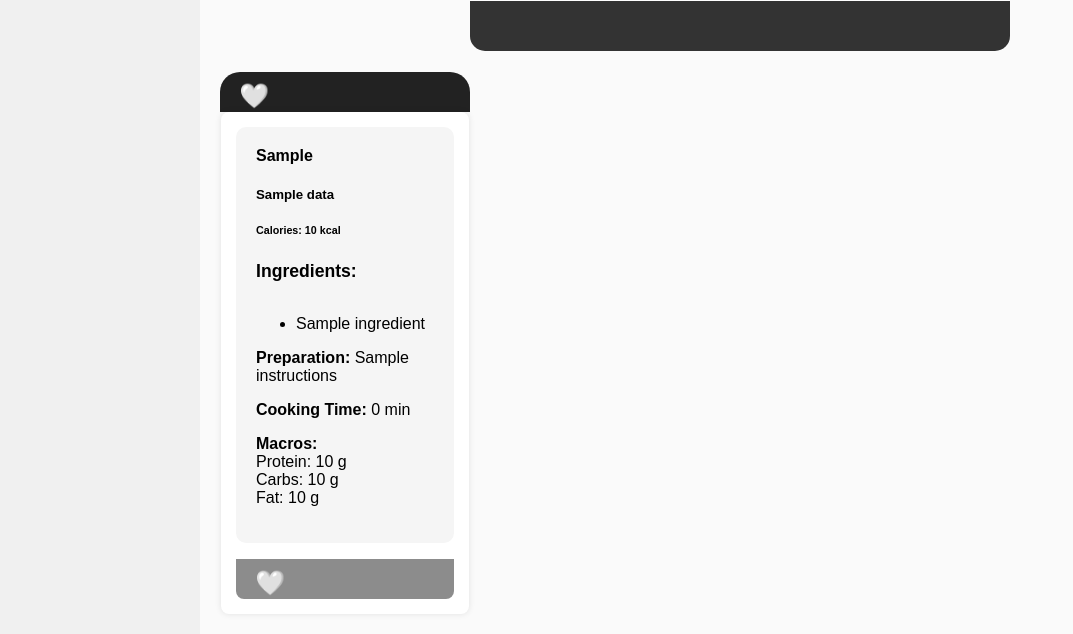
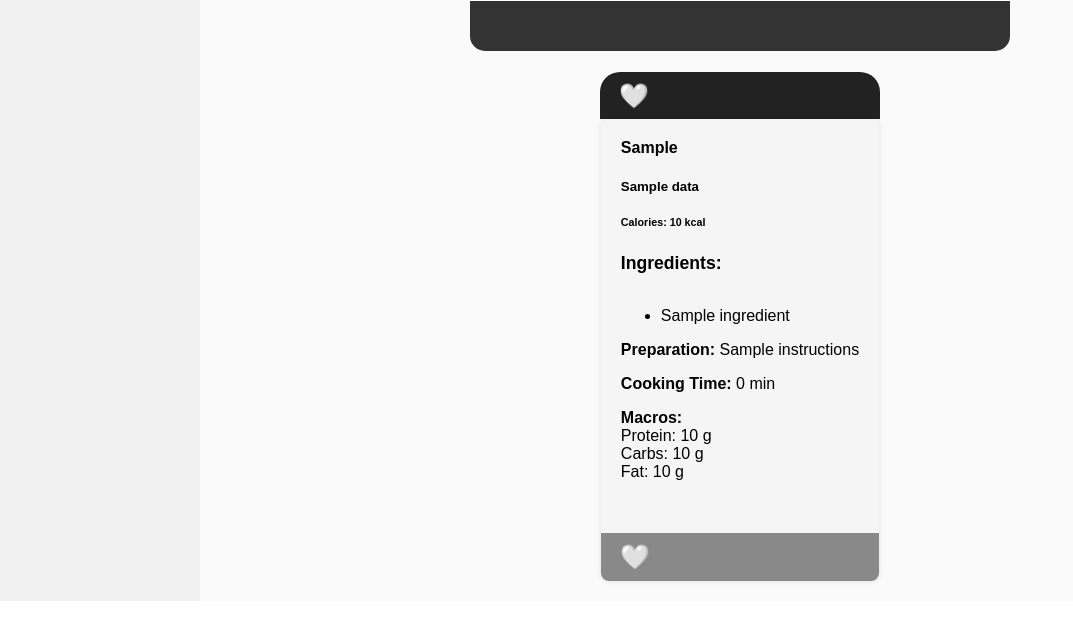
Before and after one commit to lextale/MealPlanGenerator, a Flask app: template app/templates/saved.html in a window 1280 px wide. Shown: the part 586-1220 px from the top of the page, without its empty margins (0-1073 px from the left). After the commit the page ends 1187 px from the top, so only its background shows below. Run offline with Flask 3, Linux system fonts and the light colour scheme; the visitor is signed in with stand-in values (Sample User, id 1); the template is opened without the code that fills it: most values are stand-ins (such as "Sample title", 1, 10 or a date in 2020).

Commit message:
Fix saved meal plans html + css

```diff
--- a/app/static/saved.css
+++ b/app/static/saved.css
@@ -338,20 +338,22 @@ background-color: transparent;
 .row {
   margin-right: 0px;
   margin-left: 0px;
-  display: -ms-flexbox;
-  display: flex;
-  -ms-flex-wrap: wrap;
-  flex-wrap: wrap;
+  display: grid;
+  grid-auto-rows: auto;
+  align-content: stretch;
+  justify-content: center;
+  justify-items: start;
+  align-items: stretch;
 }
 
 .col-md-4 {
   padding-left: 1px;
   padding-right: 1px;
+  grid-row: none;
 }
 
 .card-meal-plan {
-  background-color: white;
-  padding: 15px;
+  background-color: whitesmoke;
   border-radius: 8px;
   box-shadow: 0 0 6px rgba(0,0,0,0.1);
 }
@@ -371,7 +373,6 @@ background-color: transparent;
 }
 
 .meal-like-bar-on-meal-plan {
-  height: 40px;
   background-color: rgb(105 105 105 / 76%);
   border-bottom-right-radius: 8px;
   border-bottom-left-radius: 8px;
@@ -385,7 +386,7 @@ button#like-meal-btn-meal-plan {
 }
 
 .meal-plan-container {
-    max-width: 250px;
+  min-width: 280px;
   background-color: transparent;
   border-top-left-radius: 20px;
   padding-left: 0px;
@@ -396,7 +397,6 @@ button#like-meal-btn-meal-plan {
 }
 
 .meal-plan-bar {
-    height: 40px;
     background-color: #222;
     border-color: #222;
     border-top-left-radius: 20px;
@@ -426,3 +426,8 @@ button#like-meal-plan-btn:focus {
   box-shadow: none;
   background-color: transparent;
 }
+
+div#meal-plans-content {
+  width: max-content;
+  justify-self: center;
+}
--- a/app/templates/saved.html
+++ b/app/templates/saved.html
@@ -136,13 +136,13 @@
                         <button type="submit" class="like-meal-btn" id="like-meal-btn-meal-plan">🤍</button>
                       </form>
                   </div>
-              {% endfor %}
                 </div> <!-- .card-meal-plan -->
               </div> <!-- .col-md-4 -->
             {% endfor %}
           </div> <!-- .row (meal plans) -->
         </div> <!-- meal-plans-container -->
       </div> <!-- meal-plans-content -->
+    {% endfor %}
 
   </div> <!-- main-section -->
 </div> <!-- container -->
```
Lines whose indentation alone changed are shown as unchanged.
